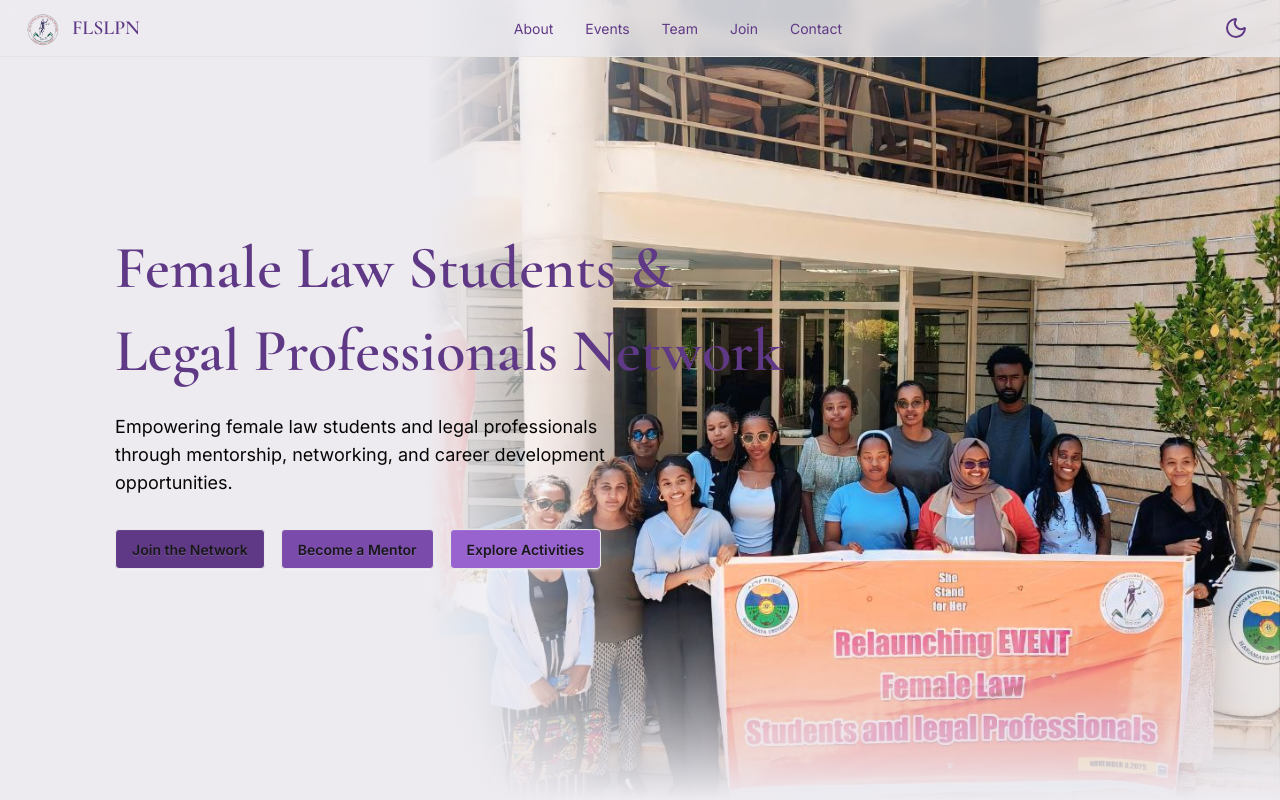
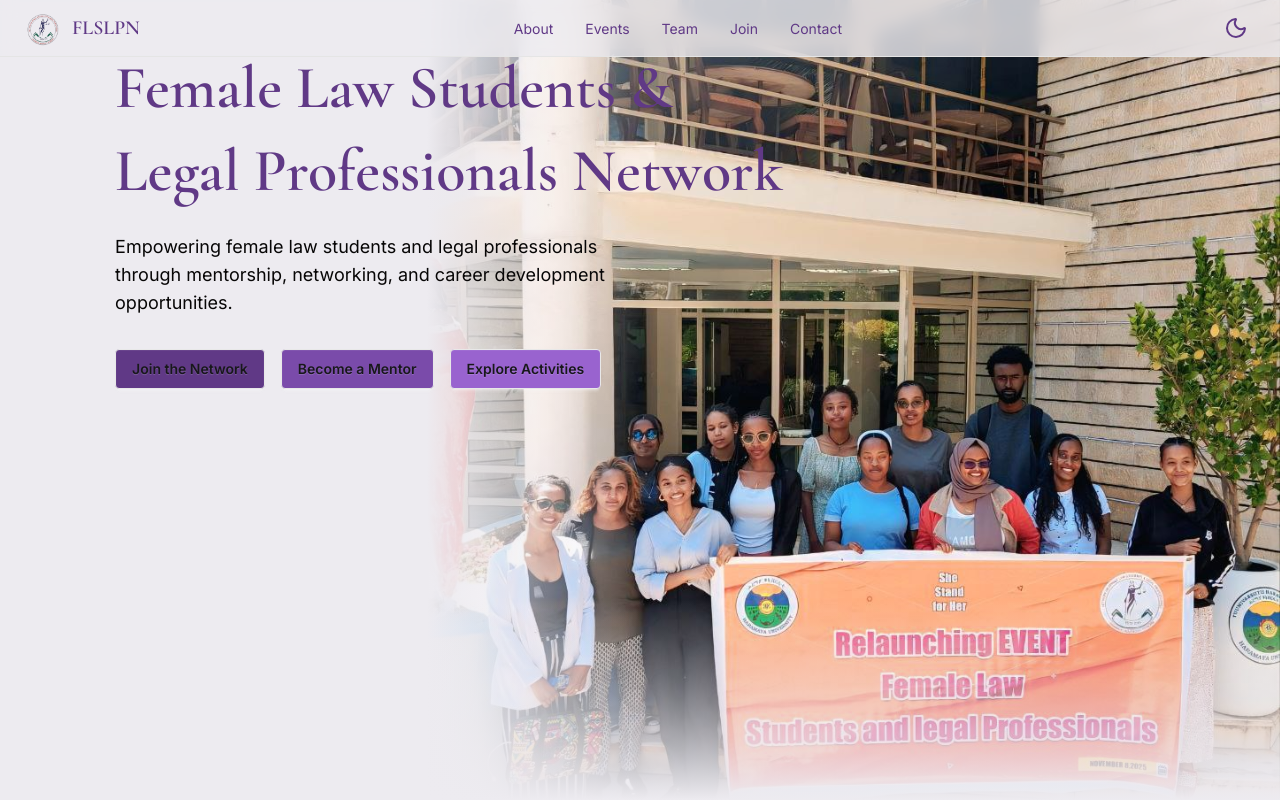
Before and after one commit to mami186/Female-Law-Students-Legal-Professionals-Network, a Next.js app: page / in a window 1280 px wide. Shown: the top 800 px of the page. Built offline with nearby package versions, Linux system fonts and the light colour scheme.

Commit message:
style: update hero page

```diff
--- a/components/Hero.tsx
+++ b/components/Hero.tsx
@@ -70,7 +70,7 @@ const Hero = () => {
         </div>
 
         {/* Content */}
-        <div className="grid lg:grid-cols-[2fr_1fr] md:grid-cols-2 gap-12 items-center relative z-10">
+        <div className="grid lg:grid-cols-[2fr_1fr] md:grid-cols-2 gap-12 items-center relative z-10 mb-90">
           {/* Content on the left */}
           <motion.div
             className="text-center md:text-left py-12"
@@ -105,7 +105,7 @@ const Hero = () => {
             </motion.p>
 
             <motion.div
-              className="flex flex-col sm:flex-row gap-4 justify-center md:justify-start"
+              className="flex flex-row gap-2 sm:gap-4 justify-center md:justify-start items-center"
               initial={{ opacity: 0, y: 20 }}
               animate={{ opacity: 1, y: 0 }}
               transition={{ duration: 0.8, delay: 1.3 }}
@@ -114,7 +114,7 @@ const Hero = () => {
                 whileHover={{ scale: 1.05 }}
                 whileTap={{ scale: 0.95 }}
                 onClick={() => scrollToSection("join")}
-                className="btn border bg-background_6 dark:bg-background_6"
+                className="btn border bg-background_6 dark:bg-background_6 text-xs sm:text-sm px-3 sm:px-4 py-2 sm:py-3 w-fit sm:w-auto"
               >
                 Join the Network
               </motion.button>
@@ -122,7 +122,7 @@ const Hero = () => {
                 whileHover={{ scale: 1.05 }}
                 whileTap={{ scale: 0.95 }}
                 onClick={() => scrollToSection("join")}
-                className="btn border bg-background_4 dark:bg-background_4"
+                className="btn border bg-background_4 dark:bg-background_4 text-xs sm:text-sm px-3 sm:px-4 py-2 sm:py-3 w-fit sm:w-auto"
               >
                 Become a Mentor
               </motion.button>
@@ -130,7 +130,7 @@ const Hero = () => {
                 whileHover={{ scale: 1.05 }}
                 whileTap={{ scale: 0.95 }}
                 onClick={() => scrollToSection("events")}
-                className="btn border bg-background_5 dark:bg-background_5"
+                className="btn border bg-background_5 dark:bg-background_5 text-xs sm:text-sm px-3 sm:px-4 py-2 sm:py-3 w-fit sm:w-auto"
               >
                 Explore Activities
               </motion.button>
--- a/utils/eventUtils.ts
+++ b/utils/eventUtils.ts
@@ -162,7 +162,8 @@ const knownEventImages: Record<string, string[]> = {
     "/Events/16 days of activism/IMG_2160.jpg",
     "/Events/16 days of activism/IMG_2337.jpg",
     "/Events/16 days of activism/clothing .jpg",
-    "/Events/16 days of activism/opening .jpg"
+    "/Events/16 days of activism/opening .jpg",
+    "/Events/16 days of activism/video.mp4"
   ]
 };
 
```
